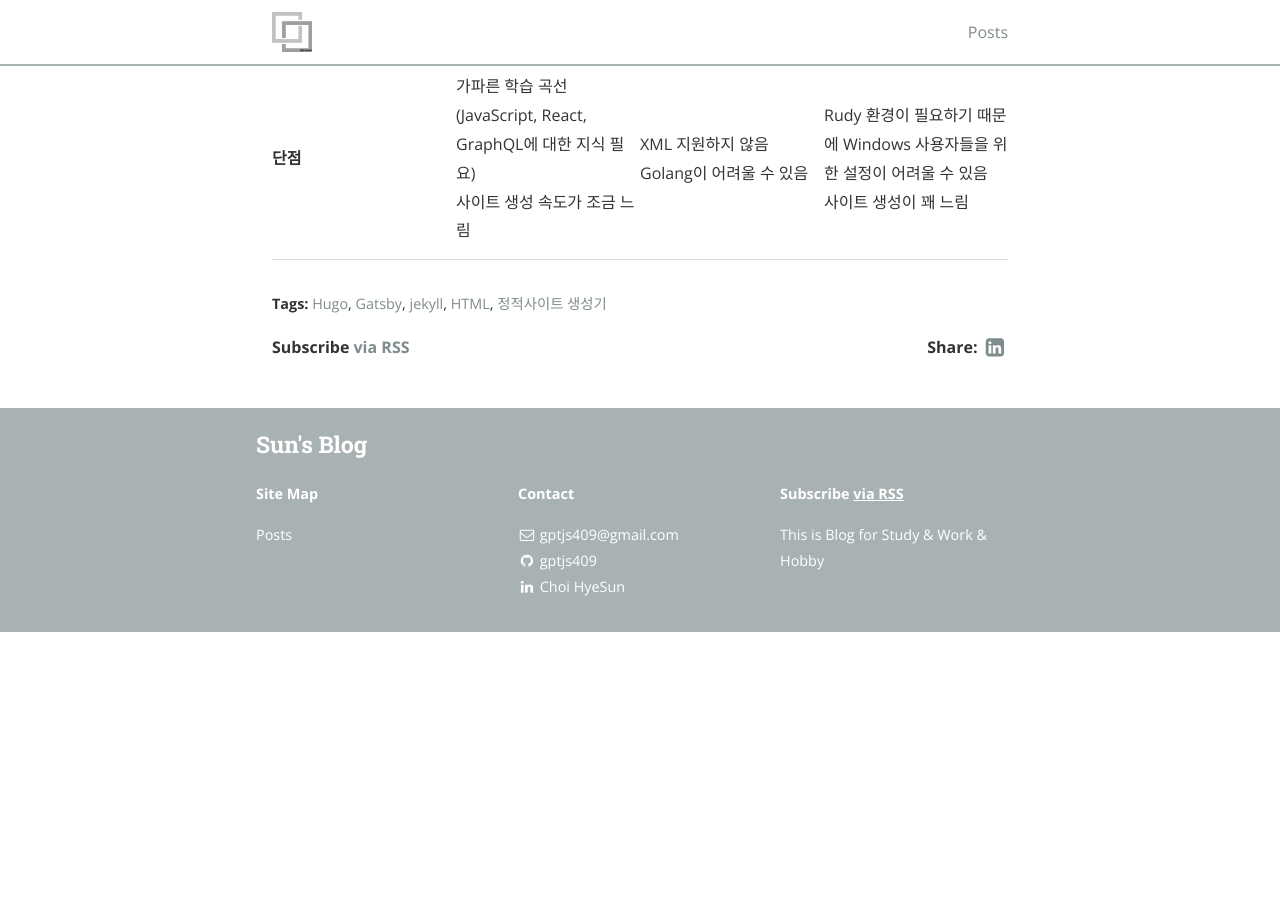
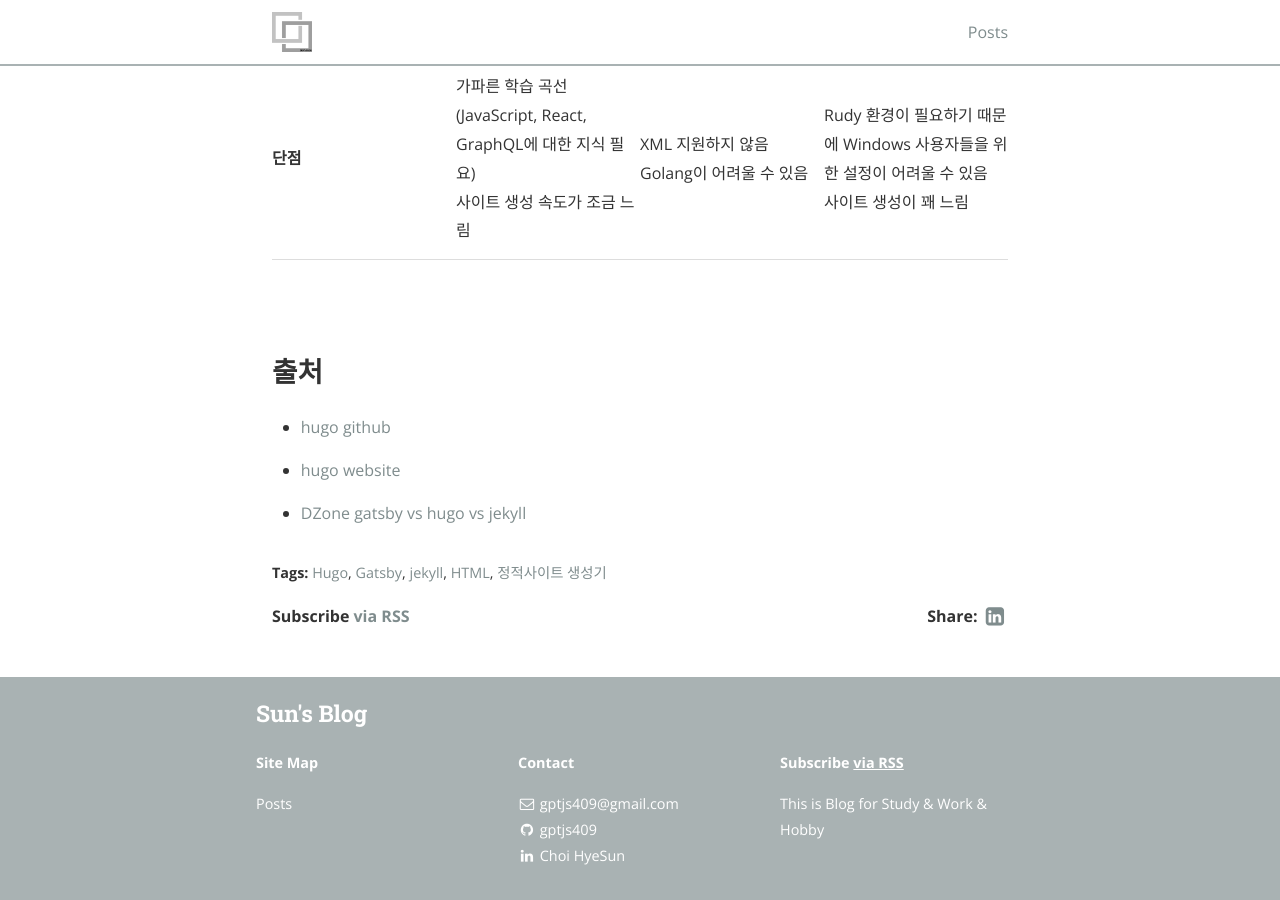
Before and after one commit to gptjs409/gptjs409.github.io, a Jekyll site: the page built from _posts/infra/2019-09-21-hugo.md, in a window 1280 px wide and 900 px high, scrolled down 2196 px. Built offline with Jekyll 4.4.1, drawn with Linux system fonts in a browser that asks for light colours; nearby versions of some CDN libraries; before the commit the page ends 2828 px from its top, so only the background shows below that.

Commit message:
Update 2019-09-21-hugo.md

```diff
--- a/_posts/infra/2019-09-21-hugo.md
+++ b/_posts/infra/2019-09-21-hugo.md
@@ -61,3 +61,14 @@ tags:
 |**라이센스**|MIT|Apache 2.0|MIT|
 |**장점**|Progressive Web Apps를 생성<br>GraphQL 지원<br>수많은 플러그인 사용 가능<br>거대한 사용자 커뮤니티<br>설명서와 튜토리얼이 훌륭함|매우 빠름<br>내장 기능이 많고, 타사 플러그인이 거의 필요하지 않음<br>설치가 번거롭지 않고 쉬움<br>적절한 문서 제공<br>markdown 언어는 어렵지 않음|설치 및 배포 프로세스가 간단함<br>거대한 개발자 커뮤니티<br>튜토리얼과 설명서 이용 가능<br>배우기 쉬운 템플릿 언어를 사용<br>검색 엔진 최적화(SEO)에 적합<br>수많은 플러그인 사용 가능|
 |**단점**|가파른 학습 곡선(JavaScript, React, GraphQL에 대한 지식 필요)<br>사이트 생성 속도가 조금 느림|XML 지원하지 않음<br>Golang이 어려울 수 있음|Rudy 환경이 필요하기 때문에 Windows 사용자들을 위한 설정이 어려울 수 있음<br>사이트 생성이 꽤 느림|
+
+<br>
+<br>
+
+## 출처
+
+- [hugo github](https://github.com/gohugoio/hugo)
+
+- [hugo website](https://gohugo.io/)
+
+- [DZone gatsby vs hugo vs jekyll](https://dzone.com/articles/static-site-generators-overview-gatsby-vs-hugo-vs)
```
